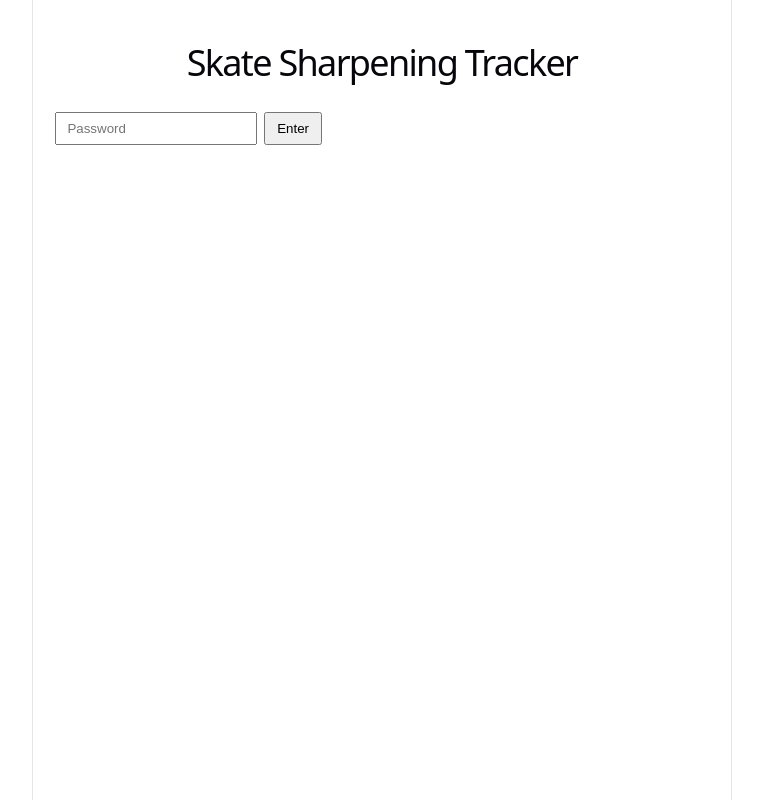
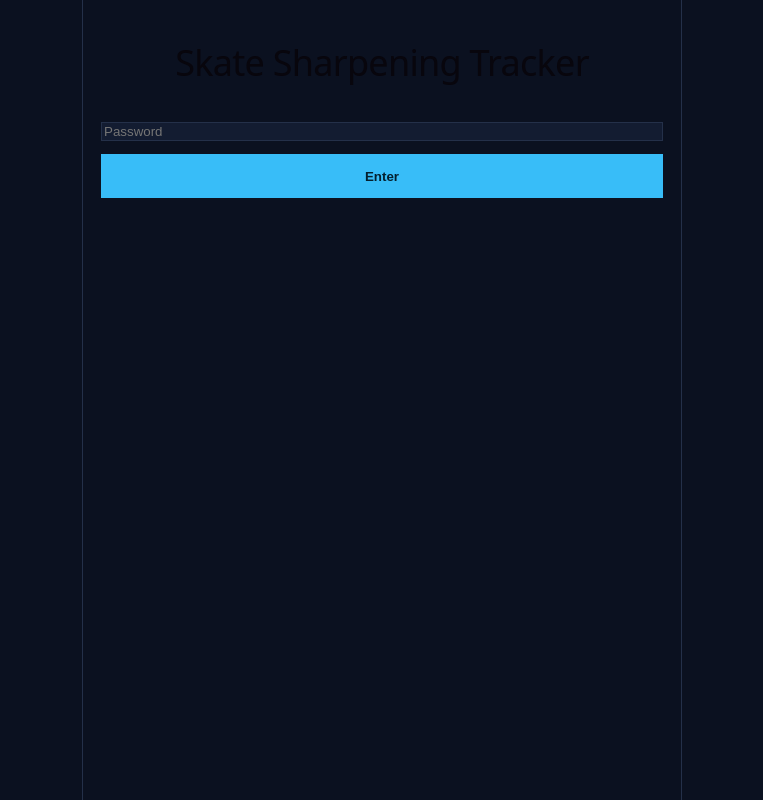
Before and after one commit to caboobie/skate-tracker-frontend, a React (Vite) app: page /customers/1 in a window 1280 px wide. Shown: the whole page, without its empty margins (258-1021 px from the left). Built offline with nearby package versions, Linux system fonts and the light colour scheme.

Commit message:
feat: Add dark theme with CSS variables

```diff
--- a/src/App.css
+++ b/src/App.css
@@ -1,5 +1,32 @@
+:root {
+    --bg: #0b1120;
+    --surface: #131c31;
+    --border: #243049;
+    --text: #e6edf7;
+    --muted: #8a99b5;
+    --accent: #38bdf8;
+    --accent-text: #04202e;
+    --danger: #f87171;
+}
+
+body {
+    background: var(--bg);
+    color: var(--text);
+}
+
+h1, h2, h3 {
+    letter-spacing: -0.02em;
+}
+
+a {
+    color: var(--accent);
+    text-decoration: none;
+}
+
+
+
 #root {
-    max-width: 700px;
+    max-width: 600px;
     margin: 0 auto;
     padding: 1rem;
 }
@@ -20,9 +47,53 @@ ul {
     padding-left: 1.2rem;
 }
 
-input,
-select,
+input, select, textarea {
+    background: var(--surface);
+    color: var(--text);
+    border: 1px solid var(--border);
+}
+
 button {
-    padding: 0.4rem 0.6rem;
-    margin: 0.2rem;
+    background: var(--accent);
+    color: var(--accent-text);
+    border: none;
+    font-weight: 600;
 }
+
+ul {
+    list-style: none;
+    padding: 0;
+}
+
+li {
+    background: var(--surface);
+    border: 1px solid var(--border);
+    border-radius: 10px;
+    padding: 0.75rem;
+    margin-bottom: 0.5rem;
+}
+
+.note {
+    color: var(--muted);
+    margin: 0.25rem 0 0;
+}
+
+form {
+    display: flex;
+    flex-direction: column;
+    gap: 0.75rem;
+}
+
+button {
+    min-height:44px;
+    cursor: pointer;
+}
+
+nav {
+    display: flex;
+    gap: 1rem;
+}
+
+nav a {
+    padding: 0.75rem 0;
+}
```
